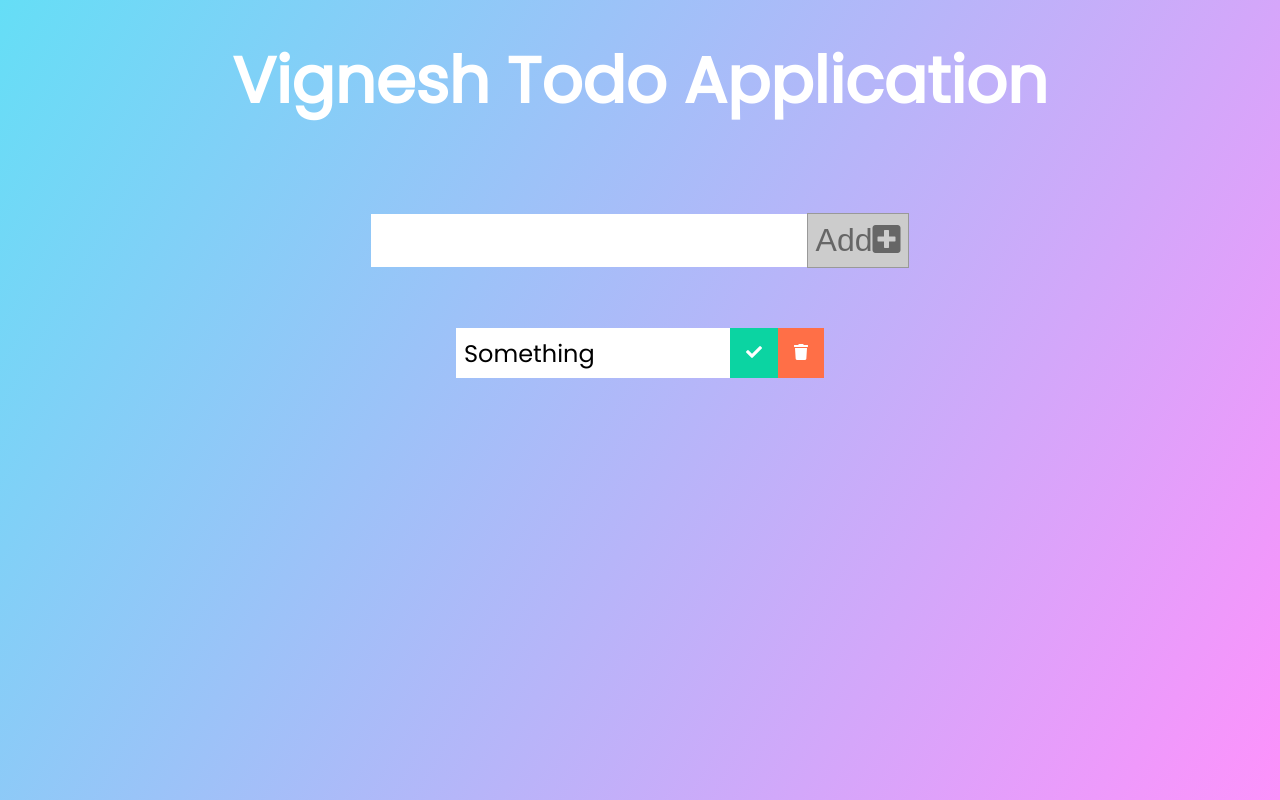
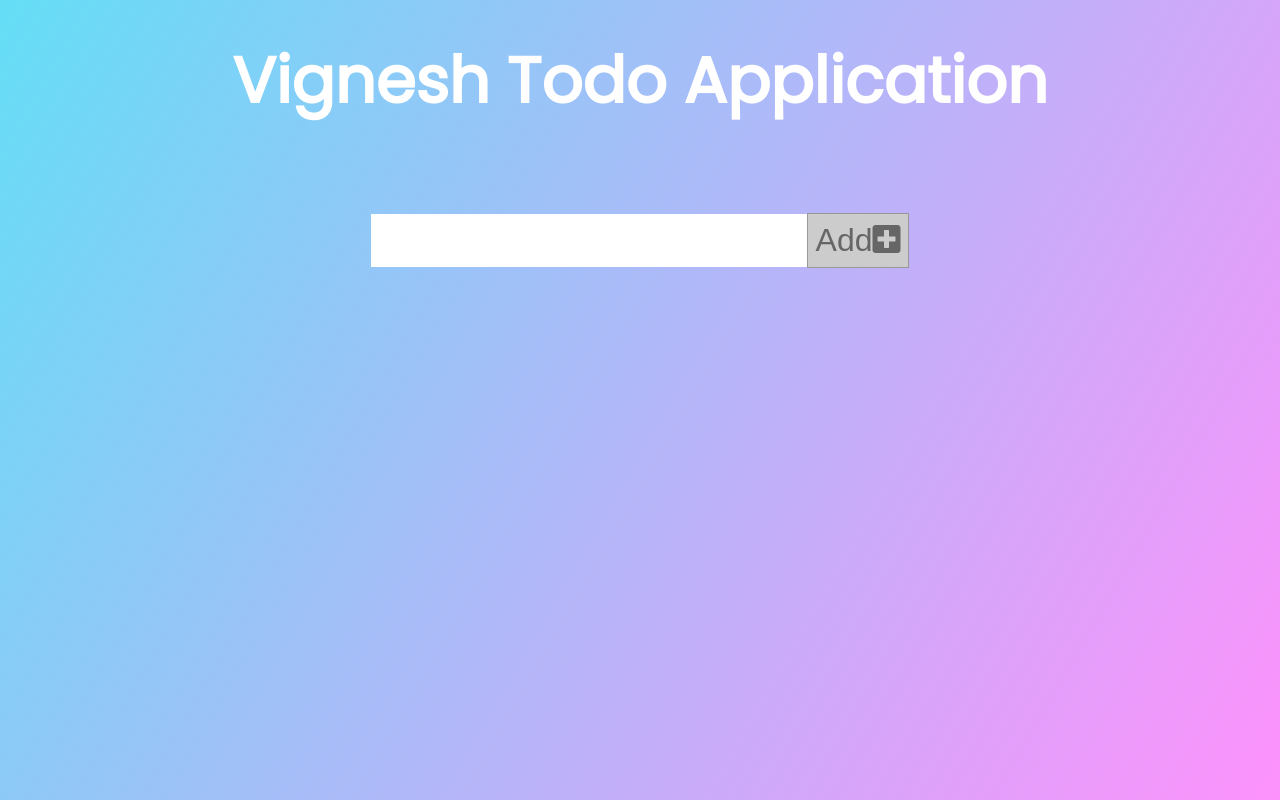
Before and after one commit to vigneshsv568/TDD-Todomatic, a React (Create React App) app: page / in a window 1280 px wide. Built offline with nearby package versions, Linux system fonts and the light colour scheme.

Commit message:
Add. Fuctionality testing

```diff
--- a/src/App.js
+++ b/src/App.js
@@ -1,14 +1,14 @@
 import './App.css';
 import Form from './component/Form/Form.js';
-import React,{useState} from 'react';
+import React from 'react';
 function App() {
-  const [inputText, setInputText] = useState("");
+
   return (
     <div className="App">
     <header>
    <h1>Vignesh Todo Application</h1>
    </header>
-   <Form inputText={inputText} setInputText={setInputText}/>
+   <Form/>
 
   </div>
 
--- a/src/component/Form/Form.js
+++ b/src/component/Form/Form.js
@@ -4,24 +4,33 @@ import TodoList from "../TodoList/TodoList";
 const Form = () => {
 
     const [inputText, setInputText] = useState("");
+    const [todolist, setTodoList] = useState([]);
 
-    const submitToHandler = (e) =>{
-        e.preventDefault();
+    const inputHandler = (e) => {
+      e.preventDefault();
+      setTodoList([
+        ...todolist,
+        {text: inputText, completed: false, id:Math.random()*10000}
+      ])
+      setInputText("");
+    }
 
+      const handleChange = (e) => {
+        setInputText(e.target.value);
       }
 
-      function handleChange(e) {
-        setInputText(e.target.value);
-      }
     return(
-      <div className="App">
+      <div>
        <form data-testid="input-form">
         <input data-testid="input-field" type="text" className="todo-input" onChange={handleChange} value={inputText}/>
-        <button data-testid="input-button" disabled={!inputText} className="todo-button" type="submit" onSubmit={submitToHandler}>
+        <button data-testid="input-button" disabled={!inputText} className="todo-button" type="submit" onClick={inputHandler}>
         Add<i className="fas fa-plus-square"></i>
       </button>
        </form>
-       <TodoList />
+       <TodoList
+      todolist={todolist}
+      setTodoList={setTodoList}
+       />
        </div>
 
     )
--- a/src/component/Todo/Todo.js
+++ b/src/component/Todo/Todo.js
@@ -1,11 +1,11 @@
 import React from "react";
 
-const Todo = () =>{
+const Todo = ({ text,todo,todolist,setTodoList }) =>{
 
 
     return(
         <div className="todo">
-            <li data-testid="todo-item" className="todo-item">Something</li>
+            <li data-testid="todo-item" value={text} className="todo-item">{text}</li>
             <button data-testid="todo-complete"  className="complete-btn">
                 <i className="fas fa-check"></i>
             </button>
--- a/src/component/TodoList/TodoList.js
+++ b/src/component/TodoList/TodoList.js
@@ -2,14 +2,28 @@ import React from "react";
 import Todo from "../Todo/Todo";
 
 
-const TodoList = () =>{
+const TodoList = ({todolist,setTodoList}) =>{
+
     return(
         <div className="todo-container">
             <ul className="todo-list" data-testid="input-list">
-             <Todo />
+                {todolist && todolist.map(todo => (
+                    <Todo
+                    key={todo.id}
+                    text={todo.text}
+                    todo={todo}
+                    todolist={todolist}
+                    setTodoList={setTodoList}
+                    />
+                ))}
+
+
+
                </ul>
+
         </div>
     )
+
 }
 
 export default TodoList;
```
Also changed, not shown: 2 other files (tests, documents, lock files or other folders).
